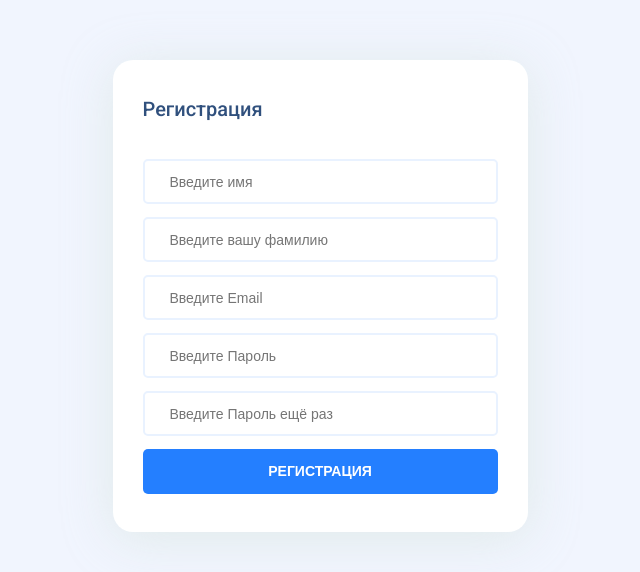
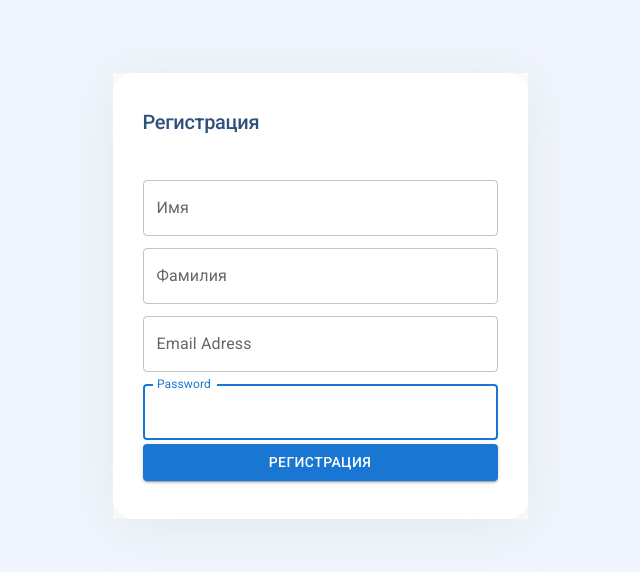
Before and after one commit to InnsmouthFisherman/Assistant-to-the-admissions-Committee, a React (Vite) app in the folder frontend/: page / in a window 1280 px wide. Shown: the part 104-676 px from the top of the page, without its empty margins (320-960 px from the left). Built offline with nearby package versions, Linux system fonts and the light colour scheme.

Commit message:
registrationSection

```diff
--- a/frontend/package.json
+++ b/frontend/package.json
@@ -10,6 +10,11 @@
     "preview": "vite preview"
   },
   "dependencies": {
+    "@emotion/react": "^11.11.4",
+    "@emotion/styled": "^11.11.0",
+    "@mui/icons-material": "^5.15.12",
+    "@mui/material": "^5.15.12",
+    "axios": "^1.6.7",
     "react": "^18.2.0",
     "react-dom": "^18.2.0"
   },
--- a/frontend/src/component/RegistrationSection.jsx
+++ b/frontend/src/component/RegistrationSection.jsx
@@ -1,48 +1,96 @@
-import FormGroup from "./forms";
-import Button from "./Button/Button";
+import CssBaseline from "@mui/material/CssBaseline";
+import React from "react";
+import axios from "axios";
+import { useState } from "react";
+import { Typography, Box, TextField } from "@mui/material";
+import Button from "@mui/material/Button";
+
+const url = "http://127.0.0.1:5000/add_applicant ";
 
 export default function Registration() {
+  const [id, setId] = useState(null);
+  const [name, setName] = useState("");
+  const [surName, setSurName] = useState("");
+  const [email, setEmail] = useState("");
+  const [password, setPassword] = useState(null);
+
+  const handleSubmit = () => {
+    axios.post(url, { id, name, surName, email, password });
+  };
+
+  // axios({
+  //   method: "post",
+  //   url: url,
+  //   data: {
+  //     id: Number,
+  //     name: name,
+  //     Surname: surName,
+  //     Email: email,
+  //     Password: password,
+  //   },
+  // });
+
   return (
-    <main>
-      <div className="register-form-container">
-      <h1 className="form-title">Регистрация</h1>
-
-      <div className="form-fields">
-        <FormGroup
-            type="text"
-            id="User-Name"
-            placeholder="Введите имя"
+    <>
+      <CssBaseline />
+      <Box
+        maxWidth="415px"
+        width="100%"
+        bgcolor="#ffffff"
+        boxShadow="0px 6px 50px rgba(217, 229, 225, 0.7)"
+        borderRadius="20px"
+        paddingLeft="30px"
+        paddingRight="30px"
+        paddingTop="38px"
+        paddingBottom="38px"
+      >
+        <Typography
+          variant="h1"
+          color="#30507d"
+          fontWeight="500"
+          fontSize="20px"
+          lineHeight="23px"
+          marginBottom="38px"
+        >
+          Регистрация
+        </Typography>
+        <TextField
+          autoFocus
+          margin="dense"
+          id="name"
+          label="Имя"
+          type="text"
+          fullWidth
+        />
+        <TextField
+          autoFocus
+          margin="dense"
+          id="firstName"
+          label="Фамилия"
+          type="text"
+          fullWidth
+        />
+        <TextField
+          autoFocus
+          margin="dense"
+          id="email"
+          label="Email Adress"
+          type="email"
+          fullWidth
+        />
+        <TextField
+          autoFocus
+          margin="dense"
+          id="pass"
+          label="Password"
+          type="password"
+          fullWidth
         />
 
-        <FormGroup
-          type="text"
-          id="First-Name"
-          placeholder="Введите вашу фамилию"
-        />
-
-        <FormGroup
-        type="email"
-        id="email"
-        placeholder="Введите Email"
-        />
-
-        <FormGroup
-        type="password"
-        id="password"
-        placeholder="Введите Пароль"
-        />
-
-        <FormGroup
-          type="password"
-          id="password"
-          placeholder="Введите Пароль ещё раз"
-        />
-      </div>
-
-      <Button>Регистрация</Button>
-
-    </div>
-    </main>
-
+        <Button onClick={handleSubmit} variant="contained" fullWidth>
+          Регистрация
+        </Button>
+      </Box>
+    </>
   );
 }
--- a/frontend/src/index.css
+++ b/frontend/src/index.css
@@ -1,4 +1,12 @@
-* {
+:root {
+  background: #f1f5fe;
+  height: 100vh;
+  display: flex;
+  flex-direction: column;
+  justify-content: center;
+  align-items: center;
+}
+/* * {
   margin: 0;
   padding: 0;
   box-sizing: border-box;
@@ -67,4 +75,4 @@ main {
 
 .form-field {
   margin-bottom: 13px;
-}
+} */
```
Also changed, not shown: 1 other file (tests, documents, lock files or other folders).
